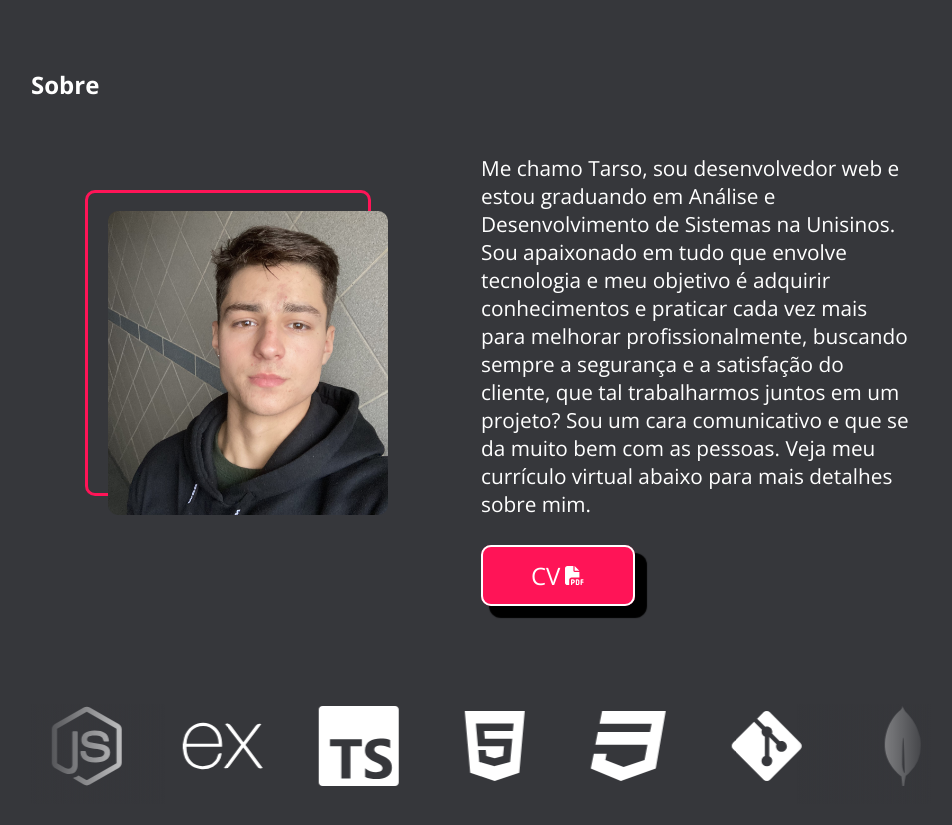
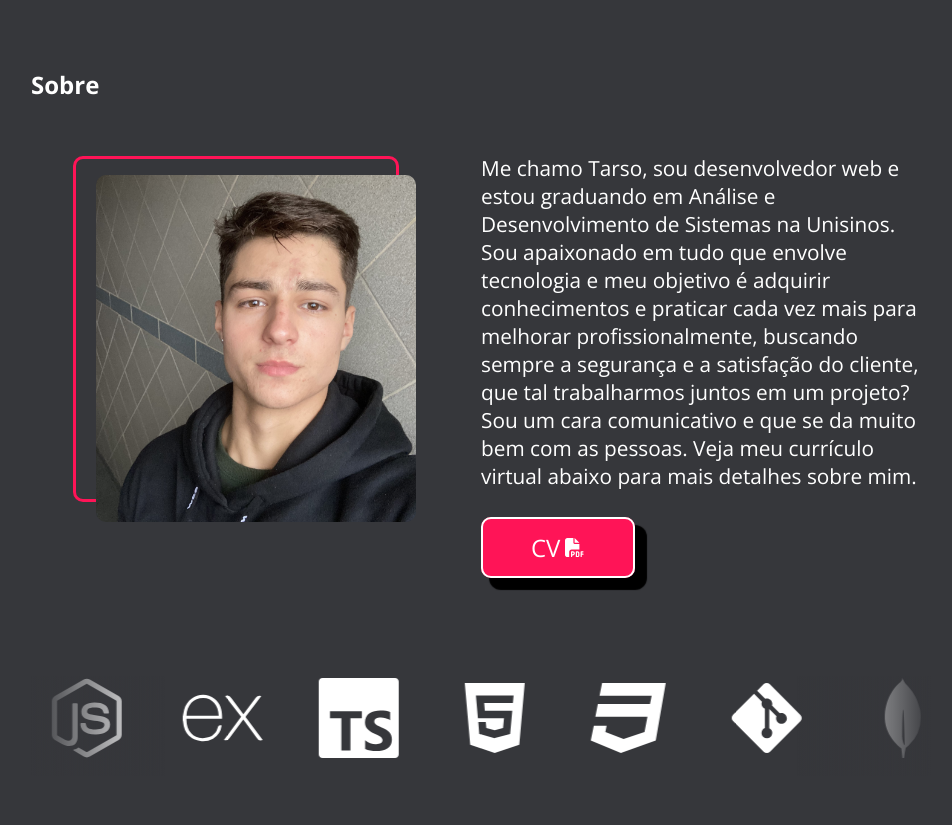
Before and after one commit to TarsoBri/My-Portfolio, a React (Vite) app: page / in a window 1280 px wide. Shown: the part 2840-3665 px from the top of the page, without its empty margins (159-1111 px from the left). Built offline with nearby package versions, Linux system fonts and the light colour scheme.

Commit message:
Version 2.9

```diff
--- a/src/components/About/About.scss
+++ b/src/components/About/About.scss
@@ -29,7 +29,6 @@
 
       .about_texts {
         visibility: hidden;
-        padding-inline: 1em;
         p {
           font-size: 1.3em;
           margin-bottom: 2em;
@@ -66,7 +65,6 @@
         align-items: center;
 
         .img_contour {
-          margin-inline: 1em;
           z-index: 0;
           border-radius: 10px;
           transform: translate(-20px, -20px);
@@ -102,7 +100,13 @@
         .about_img {
           width: 50%;
 
+          img {
+            width: 320px;
+          }
+
           .img_contour {
+            width: 320px;
+            height: 340px;
           }
         }
       }
```
